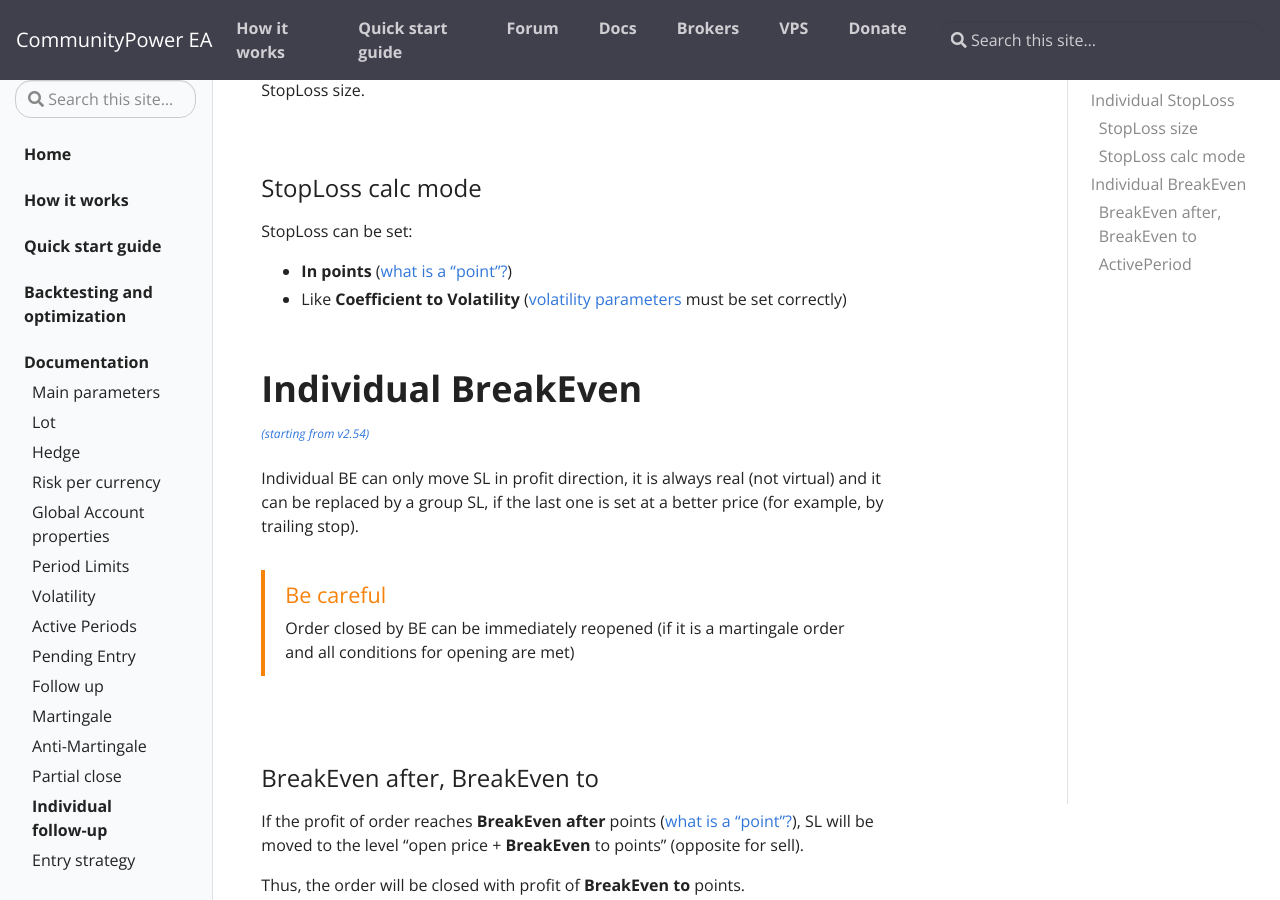
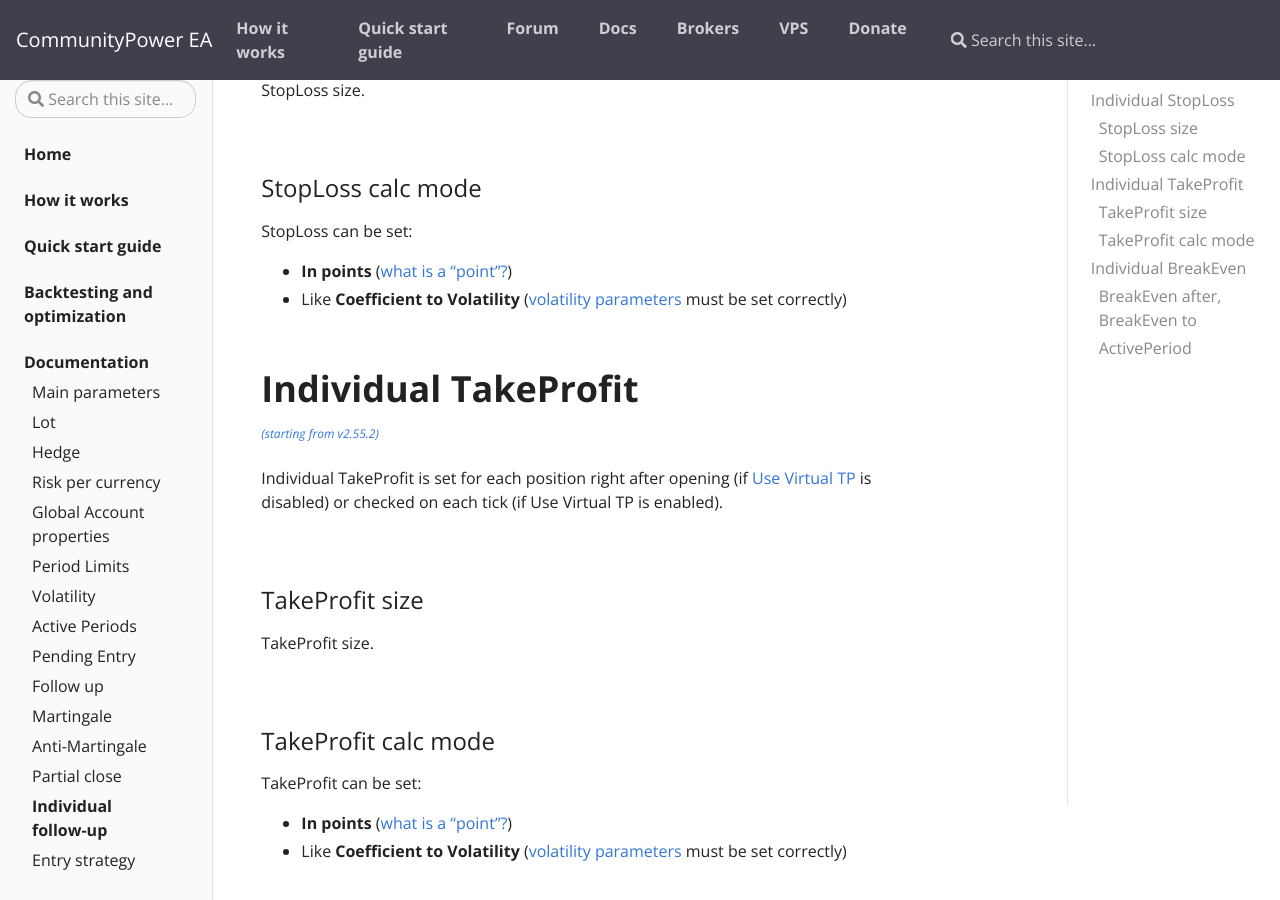
Before and after one commit to komposter/CommunityPowerEA.com, a Jekyll site: the page built from _docs/individual-follow-up.md, in a window 1280 px wide and 900 px high, scrolled down 480 px. Built offline with Jekyll 4.4.1, drawn with Linux system fonts in a browser that asks for light colours.

Commit message:
Content change

```diff
--- a/_docs/individual-follow-up.md
+++ b/_docs/individual-follow-up.md
@@ -28,6 +28,30 @@
 
 <br />
 
+
+# Individual TakeProfit
+
+<sup>[*(starting from v2.55.2)*](/docs/versions-history#20230818-0905-2552)</sup>
+
+Individual TakeProfit is set for each position right after opening (if [Use Virtual TP](/docs/follow-up#use-virtual-takeprofit) is disabled) or checked on each tick (if Use Virtual TP is enabled).
+
+<br />
+
+### TakeProfit size
+
+TakeProfit size.
+
+<br />
+
+### TakeProfit calc mode
+
+TakeProfit can be set:
+* **In points** ([what is a "point"?](/docs/FAQ/what-is-a-point))
+* Like **Coefficient to Volatility** ([volatility parameters](/docs/volatility) must be set correctly)
+
+<br />
+
+
 # Individual BreakEven
 
 <sup>[*(starting from v2.54)*](/docs/versions-history#20230427-0706-254)</sup>
```
